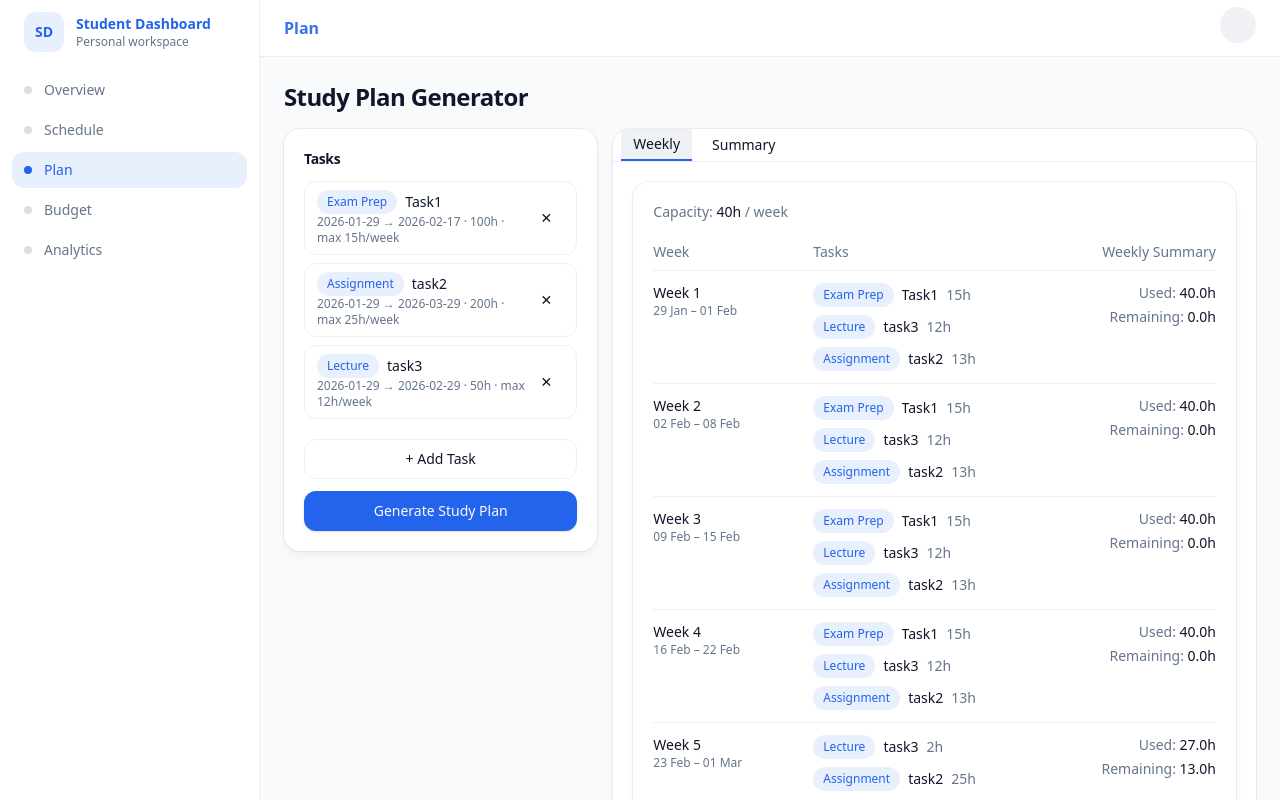
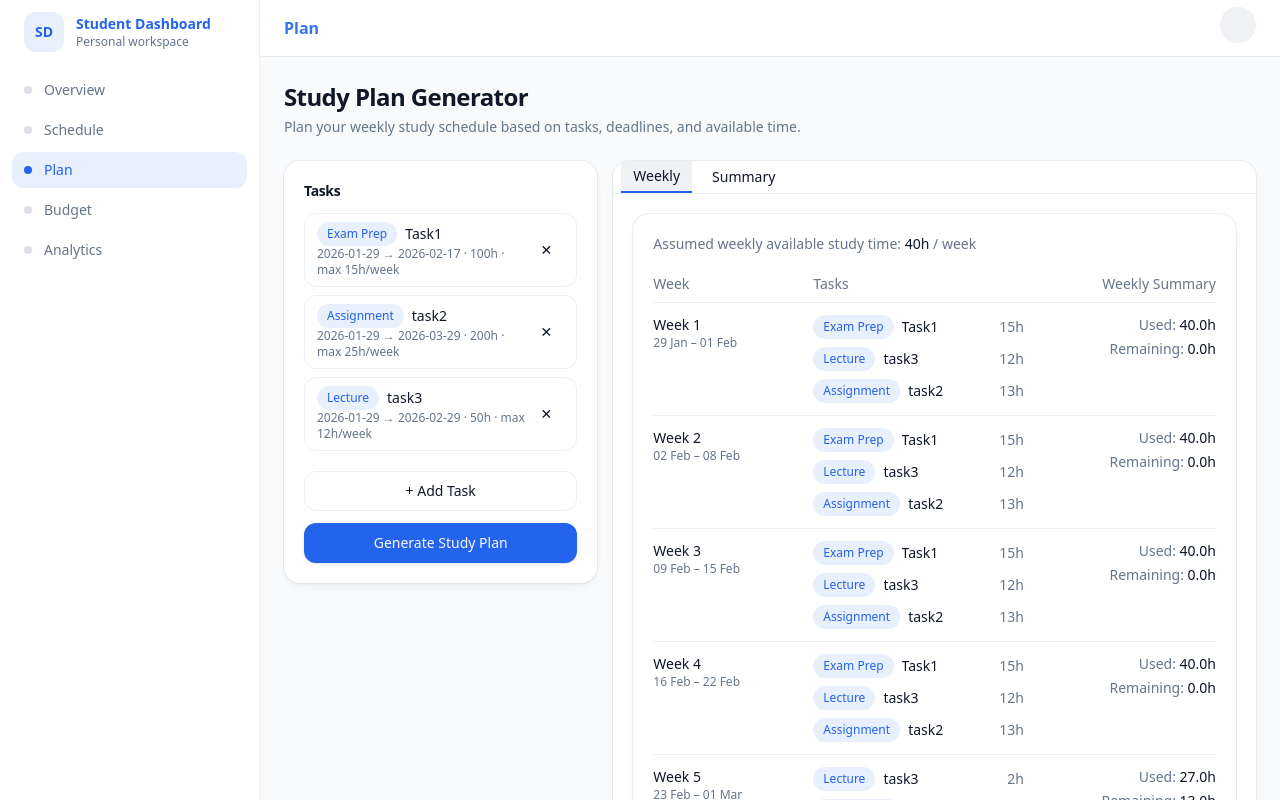
Before and after one commit to group6-dashboard/student-dashboard, a Next.js app: page /study-plan in a window 1280 px wide. Shown: the top 800 px of the page. Built offline with nearby package versions, Linux system fonts and the light colour scheme.

Commit message:
feat(study-plan): enhance UX

```diff
--- a/src/app/(dashboard)/study-plan/page.tsx
+++ b/src/app/(dashboard)/study-plan/page.tsx
@@ -66,11 +66,16 @@ export default function StudyPlanGenerator() {
   };
 
   return (
-    <div className="space-y-4">
-      <div className="flex items-center justify-between">
-        <Text as="h1" variant="h2" className="font-semibold">
+    <div className="space-y-6">
+      {/* PAGE HEADER */}
+      <div>
+        <h1 className="text-2xl font-semibold tracking-tight">
           Study Plan Generator
-        </Text>
+        </h1>
+        <p className="mt-1 text-sm text-muted-foreground">
+          Plan your weekly study schedule based on tasks, deadlines, and
+          available time.
+        </p>
       </div>
 
       <div className="grid grid-cols-1 lg:grid-cols-12 gap-4">
@@ -99,7 +104,7 @@ export default function StudyPlanGenerator() {
               ) : (
                 <div className="text-sm text-muted-foreground">
                   <p>
-                    This summary view is designed as a set of weekly donut
+                    This summary view will be designed as a set of weekly donut
                     charts.{" "}
                   </p>
                   <br />
--- a/src/components/study-plan/TaskCreateModal.tsx
+++ b/src/components/study-plan/TaskCreateModal.tsx
@@ -97,7 +97,7 @@ export default function TaskCreateModal({
       <div className="relative w-[92%] max-w-xl">
         <Card>
           <CardHeader className="flex flex-row items-center justify-between gap-2">
-            <CardTitle>Add Task</CardTitle>
+            <CardTitle className="text-xl font-bold">Add Task</CardTitle>
             <Button variant="ghost" size="sm" onClick={onClose}>
               ✕
             </Button>
--- a/src/components/study-plan/WeeklyView.tsx
+++ b/src/components/study-plan/WeeklyView.tsx
@@ -14,7 +14,7 @@ export default function WeeklyView({ result }: { result: PlanResult }) {
         <CardContent className="pt-5">
           {weeklyCapacity != null && (
             <div className="mb-3 text-sm text-muted-foreground">
-              Capacity:{" "}
+              Assumed weekly available study time:{" "}
               <span className="font-medium text-foreground">
                 {weeklyCapacity}h
               </span>{" "}
@@ -23,7 +23,7 @@ export default function WeeklyView({ result }: { result: PlanResult }) {
           )}
 
           <div className="overflow-x-hidden">
-            <table className="w-full text-sm table-fixed">
+            <table className="w-full text-sm">
               <thead>
                 <tr className="text-muted-foreground">
                   <th className="text-left font-medium py-2 pr-3 w-[160px]">
@@ -55,15 +55,23 @@ export default function WeeklyView({ result }: { result: PlanResult }) {
                             <Text variant="muted">—</Text>
                           ) : (
                             w.rows.map((r, idx) => (
-                              <div
-                                key={idx}
-                                className="flex items-center gap-2"
-                              >
-                                <Badge>{r.type}</Badge>
-                                <span className="truncate">{r.title}</span>
-                                <span className="text-muted-foreground">
-                                  {r.hours}h
-                                </span>
+                              <div key={idx} className="min-w-0">
+                                {/* small screen */}
+                                <div className="flex items-center justify-between gap-2 md:hidden">
+                                  <span className="truncate">{r.title}</span>
+                                  <span className="text-muted-foreground whitespace-nowrap">
+                                    {r.hours}h
+                                  </span>
+                                </div>
+
+                                {/* large screen */}
+                                <div className="hidden md:flex items-center gap-2 min-w-0">
+                                  <Badge>{r.type}</Badge>
+                                  <span className="truncate">{r.title}</span>
+                                  <span className="ml-auto text-muted-foreground whitespace-nowrap">
+                                    {r.hours}h
+                                  </span>
+                                </div>
                               </div>
                             ))
                           )}
```
